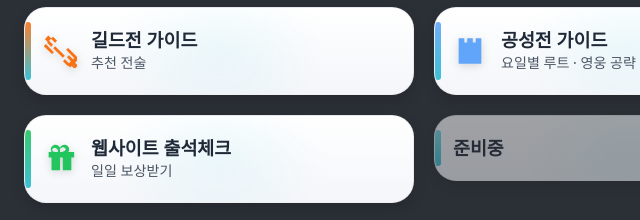
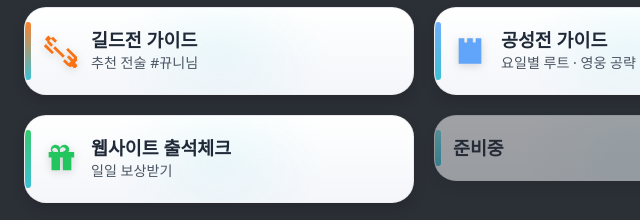
Before and after one commit to HyoZZi-ho/Star-guild-page, a plain HTML site: page index.html in a window 1280 px wide. Shown: the part 196-416 px from the top of the page, 216-856 px from the left. Drawn offline with Linux system fonts and the light colour scheme.

Commit message:
index.html

```diff
--- a/index.html
+++ b/index.html
@@ -202,7 +202,7 @@
           </svg>
           <div class="text">
             <div class="title">길드전 가이드</div>
-            <div class="sub">추천 전술</div>
+            <div class="sub">추천 전술 #뀨니님</div>
           </div>
         </div>
       </a>
```
